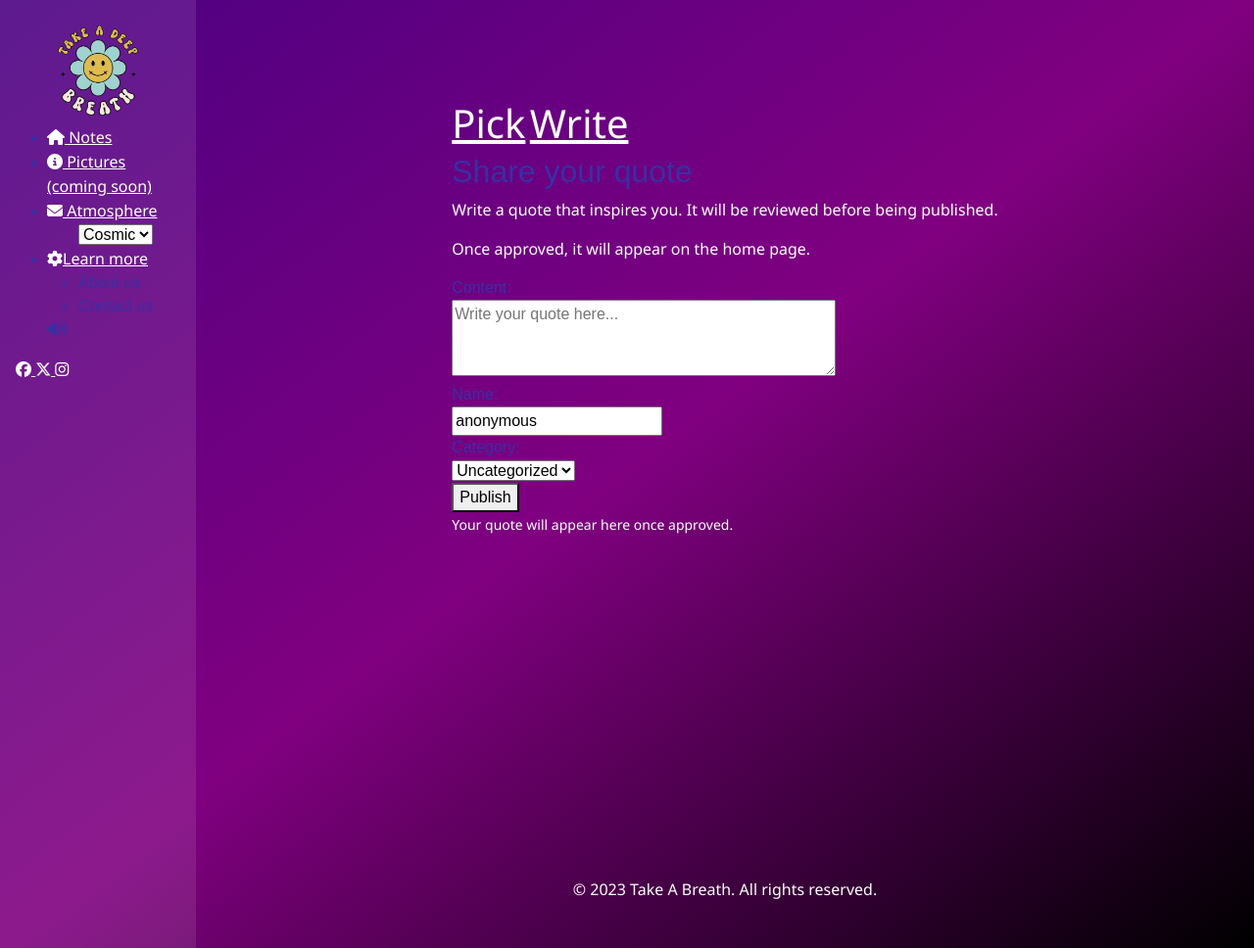
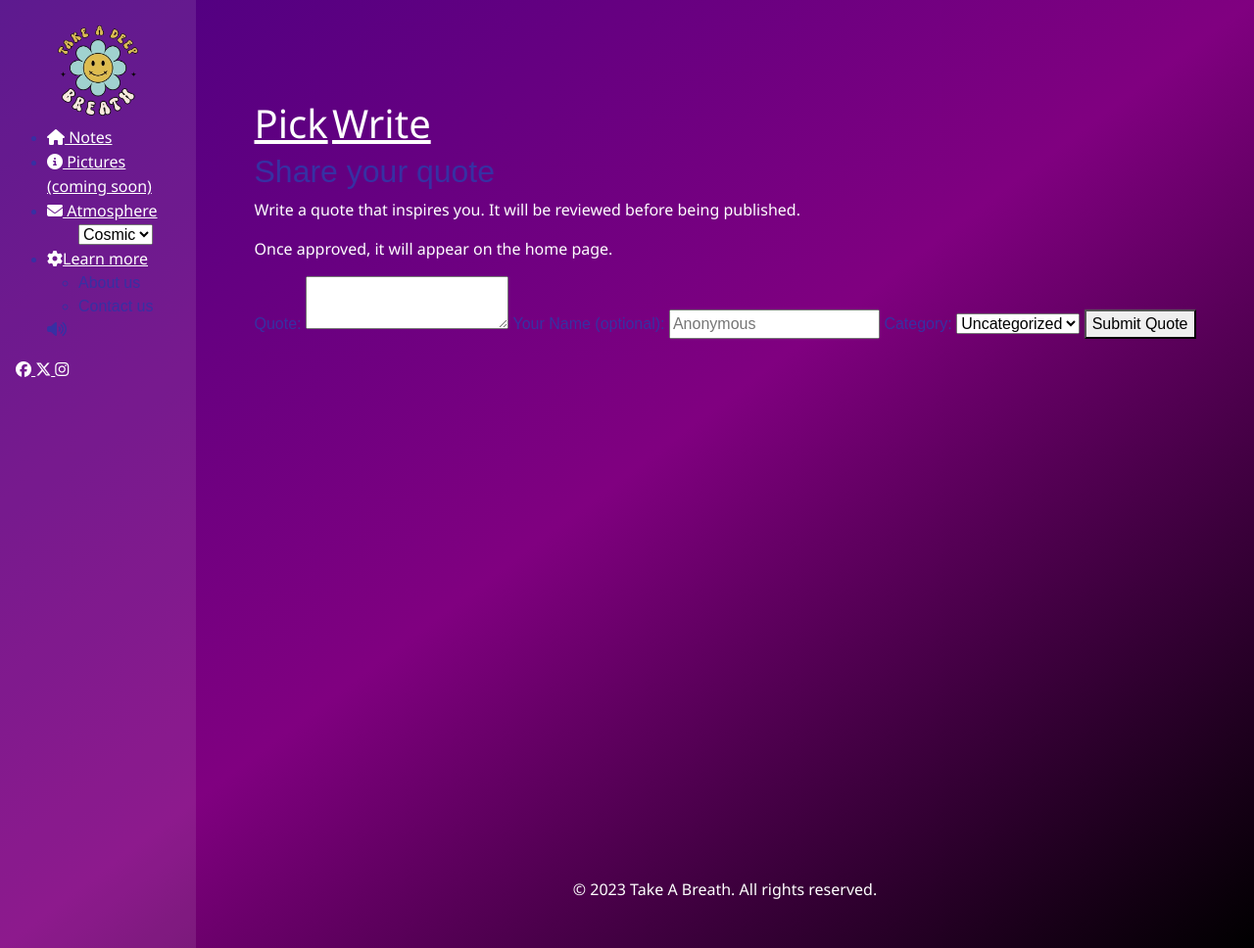
Before and after one commit to DaniqueJ-R/milestone_proj_3, a Django app: page /write-note/ in a window 1280 px wide. Shown: the whole page at 98% size. Run offline with Django 4.2, Linux system fonts and the light colour scheme; some libraries are stand-ins or nearby versions; some web fonts are replaced.

Commit message:
Updated JC, HTML, CSS, views to allow pop up and acsync reload when making note

```diff
--- a/quote/templates/quote/write-a-note.html
+++ b/quote/templates/quote/write-a-note.html
@@ -19,32 +19,50 @@
     {% endfor %}
 </div>
 {% endif %}
-      <form method="post">
-        {% csrf_token %}
-        {{ form.non_field_errors }}
+      <form id="quoteForm" method="post" action="{% url 'write_note' %}">
+    {% csrf_token %}
+    <label for="content">Quote:</label>
+    <textarea name="content" id="content" maxlength="100" required></textarea>
 
-        <div>
-          {{ form.content.label_tag }}<br>
-          {{ form.content }}
-          {{ form.content.errors }}
-        </div>
+    <label for="name">Your Name (optional):</label>
+    <input type="text" name="name" id="name" placeholder="Anonymous">
 
-        <div>
-          {{ form.name.label_tag }}<br>
-          {{ form.name }}
-          {{ form.name.errors }}
-        </div>
+    <label for="category">Category:</label>
+    <select name="category" id="category">
+        <option value="0">Uncategorized</option>
+        <option value="1">Stress</option>
+        <option value="2">Depression</option>
+        <option value="3">Anxiety</option>
+    </select>
 
-        <div>
-          {{ form.category.label_tag }}<br>
-          {{ form.category }}
-          {{ form.category.errors }}
-        </div>
+    <button type="submit">Submit Quote</button>
+</form>
 
-        <button type="submit">Publish</button>
-      </form>
-      <p><small>Your quote will appear here once approved.</small></p>
+<div id="popup" class="popup hidden"></div>
+
     </div>
   </section>
 </main>
 {% endblock %}
+
+
+<form id="quoteForm" method="post" action="{% url 'write_note' %}">
+    {% csrf_token %}
+    <label for="content">Quote:</label>
+    <textarea name="content" id="content" maxlength="100" required></textarea>
+
+    <label for="name">Your Name (optional):</label>
+    <input type="text" name="name" id="name" placeholder="Anonymous">
+
+    <label for="category">Category:</label>
+    <select name="category" id="category">
+        <option value="0">Uncategorized</option>
+        <option value="1">Stress</option>
+        <option value="2">Depression</option>
+        <option value="3">Anxiety</option>
+    </select>
+
+    <button type="submit">Submit Quote</button>
+</form>
+
+<div id="popup" class="popup hidden"></div>
--- a/quote/views.py
+++ b/quote/views.py
@@ -1,8 +1,10 @@
 from django.shortcuts import render, redirect
+from django.views.generic.edit import CreateView
 from django.views import generic
+from django.http import JsonResponse
 from .models import Note
 from django import forms
-from django.contrib import messages
+# from django.contrib import messages
 
 # Create your views here.
 # This view handles the home page displaying a list of notes
@@ -14,10 +16,10 @@ class NotesList(generic.ListView):
     def get_queryset(self):
         return Note.objects.filter(approved=True).order_by('?') # Random order for the home page
 
-    def get_context_data(self, **kwargs):
-        context = super().get_context_data(**kwargs)
-        context['notes'] = Note.objects.filter(approved=True).order_by('-created_on')
-        return context
+def get_context_data(self, **kwargs):
+    context = super().get_context_data(**kwargs)
+    context['notes'] = self.get_queryset().order_by('-created_on')
+    return context
 
 
 # This view handles the creation of a new note
@@ -44,33 +46,41 @@ class NoteForm(forms.ModelForm):
         return category
 
 # This view handles the form submission for writing a new note
-class WriteANoteView(generic.CreateView):
+class WriteANoteView(CreateView):
     form_class = NoteForm
     template_name = 'quote/write-a-note.html'
-    success_url = '/'
 
     def form_valid(self, form):
-        # List of banned words (lowercase for easier matching)
+        # Banned words check
         banned_words = ["badword1", "badword2", "badword3"]
+        content_lower = form.cleaned_data['content'].lower()
 
-        # Convert content to lowercase for checking
-        content_lower = form.cleaned_data['content'].lower()
-        # Check if the content is empty
         if not content_lower.strip():
-            form.add_error('content', 'Content cannot be empty.')
-            return self.form_invalid(form)
-        # Check for banned words
+            return JsonResponse({'error': 'Content cannot be empty.'}, status=400)
+
         if any(bad_word in content_lower for bad_word in banned_words):
             form.instance.approved = False
-            messages.warning(
-                self.request,
-                "Your quote contains language that requires manual approval before it appears."
-            )
+            message = "Your quote requires manual approval."
         else:
             form.instance.approved = True
-            messages.success(
-                self.request,
-                "Your quote was submitted successfully and is now live!"
-            )
+            message = "Your quote was submitted successfully!"
 
-        return super().form_valid(form)
+        # Set default name if blank
+        if not form.cleaned_data.get('name'):
+            form.instance.name = "Anonymous"
+
+        self.object = form.save()
+
+        # Return JSON response for AJAX
+        return JsonResponse({
+            'quote': self.object.content,
+            'name': self.object.name,
+            'category': self.object.category,
+            'category_display': self.object.get_category_display(),
+            'message': message,
+            'approved': self.object.approved
+        })
+
+    def form_invalid(self, form):
+        # Return form errors as JSON
+        return JsonResponse({'errors': form.errors}, status=400)
--- a/static/css/style.css
+++ b/static/css/style.css
@@ -131,6 +131,22 @@ main {
   box-shadow: 0 2px 4px rgba(0,0,0,0.1);
 }
 
+.popup {
+    position: fixed;
+    top: 20px;
+    right: 20px;
+    background: #fffae6;
+    padding: 10px 20px;
+    border: 1px solid #ffd700;
+    border-radius: 5px;
+    box-shadow: 0 0 10px rgba(0,0,0,0.2);
+    z-index: 1000;
+}
+.popup.hidden {
+    display: none;
+}
+
+
 /* Sticky note colors & text colors based on theme */
 .theme-space {
   background: linear-gradient(to bottom right, #d8b4fe, #c4b5fd);
--- a/static/js/script.js
+++ b/static/js/script.js
@@ -14,9 +14,7 @@ const toggleAudioBtn = document.getElementById("toggleAudio");
 const themeAudio = document.getElementById("themeAudio");
 const emptyMsg = document.getElementById("emptyMessage");
 
-// ---------------------------
 // Render all displayed notes
-// ---------------------------
 function renderNotes() {
   container.innerHTML = "";
 
@@ -36,9 +34,8 @@ function renderNotes() {
   });
 }
 
-// ---------------------------
+
 // Create sticky note element
-// ---------------------------
 function createStickyNote(content, index, theme) {
   const noteDiv = document.createElement("div");
   noteDiv.className = `sticky-note theme-${theme}`;
@@ -55,9 +52,7 @@ function createStickyNote(content, index, theme) {
   return noteDiv;
 }
 
-// ---------------------------
 // Show a random note
-// ---------------------------
 function showRandomNote() {
   if (notes.length === 0) return;
 
@@ -84,9 +79,7 @@ function showRandomNote() {
   }
 }
 
-// ---------------------------
 // Go back to previous note
-// ---------------------------
 function goBack() {
   if (history.length === 0) return;
 
@@ -94,9 +87,7 @@ function goBack() {
   renderNotes();
 }
 
-// ---------------------------
 // Theme & audio handling
-// ---------------------------
 themeSelector?.addEventListener("change", () => {
   document.body.className = `theme-${themeSelector.value}`;
   renderNotes();
@@ -118,15 +109,11 @@ toggleAudioBtn?.addEventListener("click", () => {
   }
 });
 
-// ---------------------------
 // Buttons
-// ---------------------------
 addBtn?.addEventListener("click", showRandomNote);
 backBtn?.addEventListener("click", goBack);
 
-// ---------------------------
 // Initial page load
-// ---------------------------
 document.addEventListener("DOMContentLoaded", () => {
   if (notes.length > 0) {
     const randomIndex = Math.floor(Math.random() * notes.length);
@@ -134,3 +121,47 @@ document.addEventListener("DOMContentLoaded", () => {
     renderNotes();
   }
 });
+
+
+// Form submission handling
+const form = document.getElementById('quoteForm');
+const popup = document.getElementById('popup');
+
+form.addEventListener('submit', async (e) => {
+    e.preventDefault(); // prevent normal submission
+
+    const formData = new FormData(form);
+
+    try {
+        const response = await fetch(form.action, {
+            method: 'POST',
+            body: formData,
+            headers: {
+                'X-Requested-With': 'XMLHttpRequest'
+            }
+        });
+
+        const data = await response.json();
+
+        if (response.ok) {
+            showPopup(data.message);
+            form.reset(); // ready for next quote
+        } else {
+            showPopup(Object.values(data.errors).join(' '), true);
+        }
+
+    } catch (error) {
+        console.error('Error submitting quote:', error);
+        showPopup('An unexpected error occurred.', true);
+    }
+});
+
+// Function to show popup
+function showPopup(message, isError = false) {
+    popup.textContent = message;
+    popup.style.background = isError ? '#ffcccc' : '#fffae6';
+    popup.style.borderColor = isError ? '#ff0000' : '#ffd700';
+    popup.classList.remove('hidden');
+
+    setTimeout(() => popup.classList.add('hidden'), 3000);
+}
```
Also changed, not shown: db.sqlite3.
